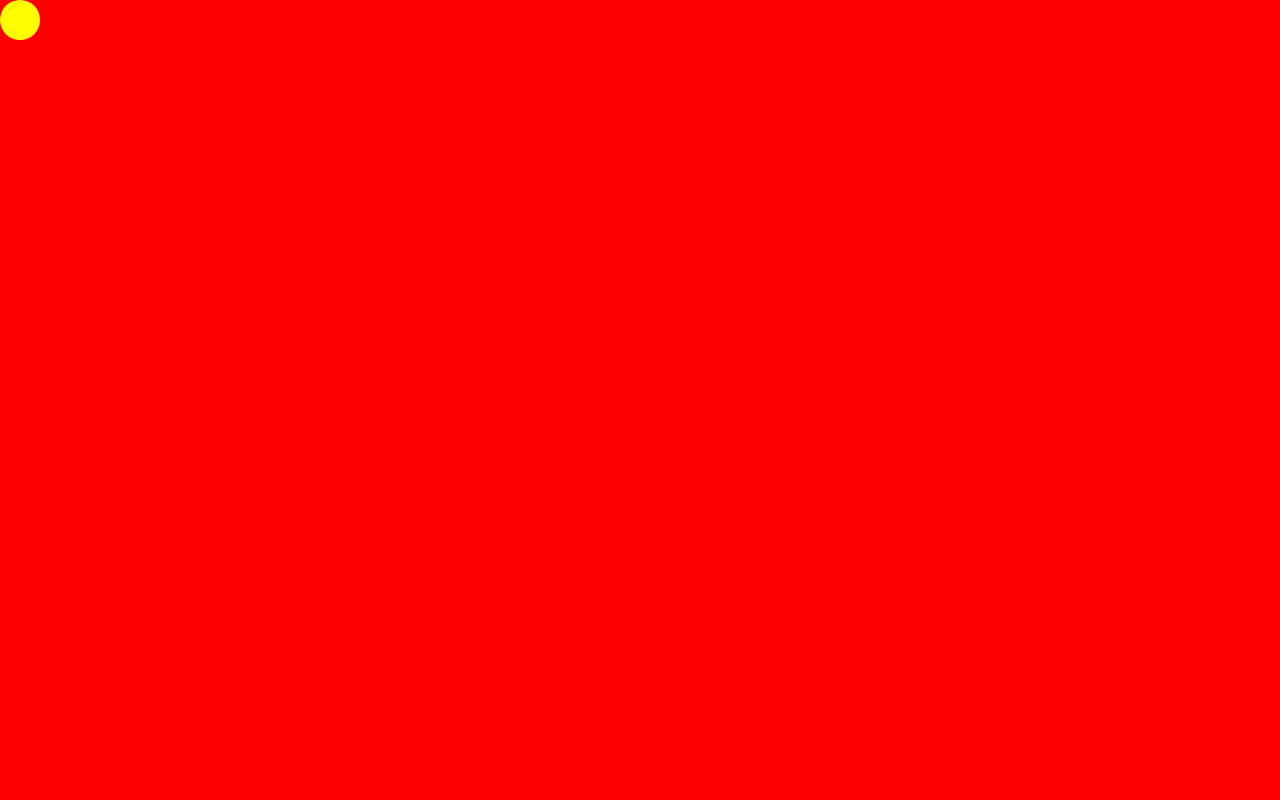
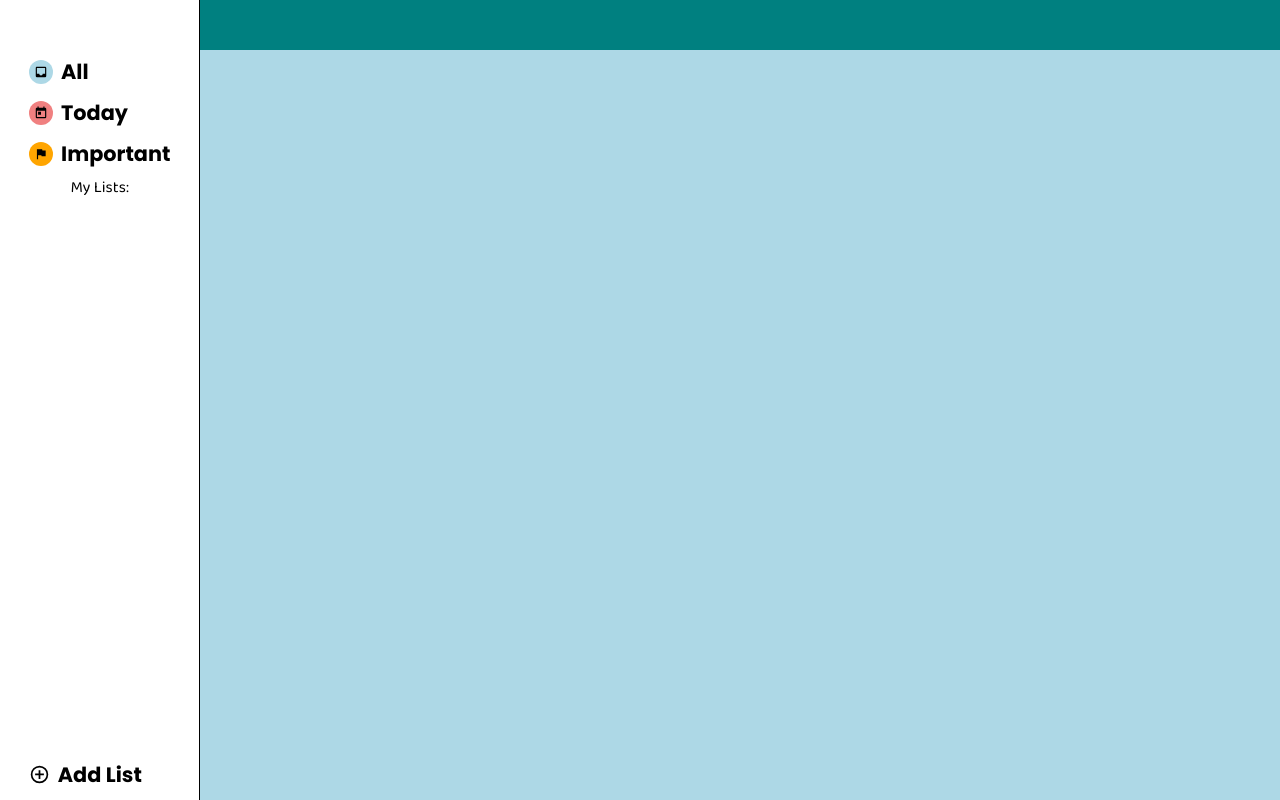
Before and after one commit to raihanCarder/TaskMaster, a website built with webpack: page src/template.html in a window 1280 px wide. Built offline with nearby package versions, Linux system fonts and the light colour scheme.

Commit message:
Finish dashboard-nag

```diff
--- a/src/styles.css
+++ b/src/styles.css
@@ -7,20 +7,155 @@
     box-sizing: border-box;
 }
 
+:root {
+    --dashboard-bg: white;
+    --above-content-bg: teal;
+    --content-bg: lightblue;
+    --dashboard-hover-btn-clr: #d3d3d3;
+}
+
 body {
-    background-color: red;
-    /* font-family: 'Poppins', sans-serif; */
+    font-family: 'Poppins', sans-serif;
     /* TEXT */
     /* font-family: 'Baloo 2', cursive; */
     /* Titles */
+    width: 100%;
+    height: 100vh;
 
-    font-weight: bold;
+    display: grid;
+    grid-template-rows: 50px 1fr;
+    grid-template-columns: auto 1fr;
+    grid-template-areas: "dashboard above-content" "dashboard main";
+}
+
+
+
+/* Dashboard */
+
+#dashboard {
+    grid-area: dashboard;
+    background-color: var(--dashboard-bg);
+
+    height: 100%;
+    width: 100%;
+
+    display: grid;
+    grid-template-columns: 1fr;
+    grid-template-rows: 50px auto 1fr auto;
+    grid-template-areas: "space" "dash-top" "lists" "add-list";
+
+    overflow: hidden;
+    gap: 1px;
+
+    border-right: 1px solid black;
+}
+
+#space {
+    grid-area: space;
+}
+
+#dashboard-top {
+    grid-area: dash-top;
+
+    display: flex;
+    flex-direction: column;
+    flex-wrap: wrap;
+    justify-content: flex-start;
+    align-items: flex-start;
+
+    padding: 0px 1.5rem;
+    font-size: 1.3rem;
+}
+
+#flag-circle-clr {
+    background-color: orange;
+}
+
+#today-circle-clr {
+    background-color: lightcoral;
+}
+
+#all-circle-clr {
+    background-color: lightblue;
+}
+
+
+
+.nav-btn,
+#add-list-btn {
+    display: flex;
+    flex-direction: row;
+    justify-content: flex-start;
+    align-items: center;
+
+    font-family: 'Poppins', sans-serif;
+    width: 100%;
+    font-size: 1.3rem;
+    gap: 0.5rem;
+    padding: 5px;
+    border-radius: 10px;
+
+    border: none;
+    background-color: inherit;
+}
+
+.nav-btn:hover,
+#add-list-btn:hover {
+    background-color: var(--dashboard-hover-btn-clr);
+    cursor: pointer;
+}
+
+.icon-main {
+    height: 100%;
+    width: 1.3rem;
+}
+
+.dashboard-lists {
+    grid-area: lists;
+    font-family: 'Baloo 2', cursive;
+
+    display: flex;
+    flex-direction: column;
+    flex-wrap: nowrap;
+    justify-content: flex-start;
+    align-items: center;
+
+    width: 100%;
+    height: 100%;
+
+    overflow-y: auto;
+}
+
+#dashboard-bottom {
+    grid-area: add-list;
+    height: auto;
+    width: 100%;
+    padding: 0px 1.5rem;
+    padding-bottom: 5px;
+}
+
+
+#add-list-btn-img {
+    height: 1.3rem;
+    width: 1.3rem;
+}
+
+#above-content {
+    grid-area: above-content;
+    background-color: var(--above-content-bg);
+
+    width: 100%;
+    height: 100%;
+}
+
+#content {
+    grid-area: main;
+    background-color: var(--content-bg);
 }
 
 .circle-dashboard-icon-outline {
-    background-color: yellow;
-    width: 2.5rem;
-    height: 2.5rem;
+    width: 1.5rem;
+    height: 1.5rem;
     padding: 5px;
     border-radius: 50%;
 
--- a/src/template.html
+++ b/src/template.html
@@ -8,11 +8,40 @@
 </head>
 
 <body>
-    <div id="dashboard"></div>
-    <div id="upper-dashboard">
-        <div class="circle-dashboard-icon-outline">
-            <div class="icon"></div>
+    <div id="dashboard">
+        <div id="space"></div>
+        <div id="dashboard-top">
+            <button class="nav-btn">
+                <div class="circle-dashboard-icon-outline" id="all-circle-clr">
+                    <img src="<%= require('./images/inbox.svg') %>" alt="Inbox" class="icon-main" />
+                </div>
+                <p>All</p>
+            </button>
+            <button class="nav-btn">
+                <div class="circle-dashboard-icon-outline" id="today-circle-clr">
+                    <img src="<%= require('./images/calendar-today.svg') %>" alt="Today" class="icon-main">
+                </div>
+
+                <p>Today</p>
+            </button>
+            <button class="nav-btn">
+                <div class="circle-dashboard-icon-outline" id="flag-circle-clr">
+                    <img src="<%= require('./images/flag.svg') %>" alt="Important" class="icon-main">
+                </div>
+                <p>Important</p>
+            </button>
         </div>
+        <div class="dashboard-lists">
+            <p>My Lists:</p>
+        </div>
+        <div id="dashboard-bottom">
+            <button id="add-list-btn">
+                <img src="<%= require('./images/plus-circle.svg') %>" alt="Add List" id="add-list-btn-img">
+                <p>Add List</p>
+            </button>
+        </div>
+    </div>
+    <div id="above-content">
     </div>
     <div id="content"></div>
 </body>
--- a/webpack.common.js
+++ b/webpack.common.js
@@ -18,6 +18,9 @@ module.exports = {
             {
                 test: /\.css$/i,
                 use: ["style-loader", "css-loader"],
+            }, {
+                test: /\.(png|jpe?g|gif|svg)$/i,
+                type: 'asset/resource',
             },
         ],
     },
```
Also changed, not shown: src/images/calendar-today.svg (added), src/images/plus-circle.svg (added), src/images/plus.svg (added).
